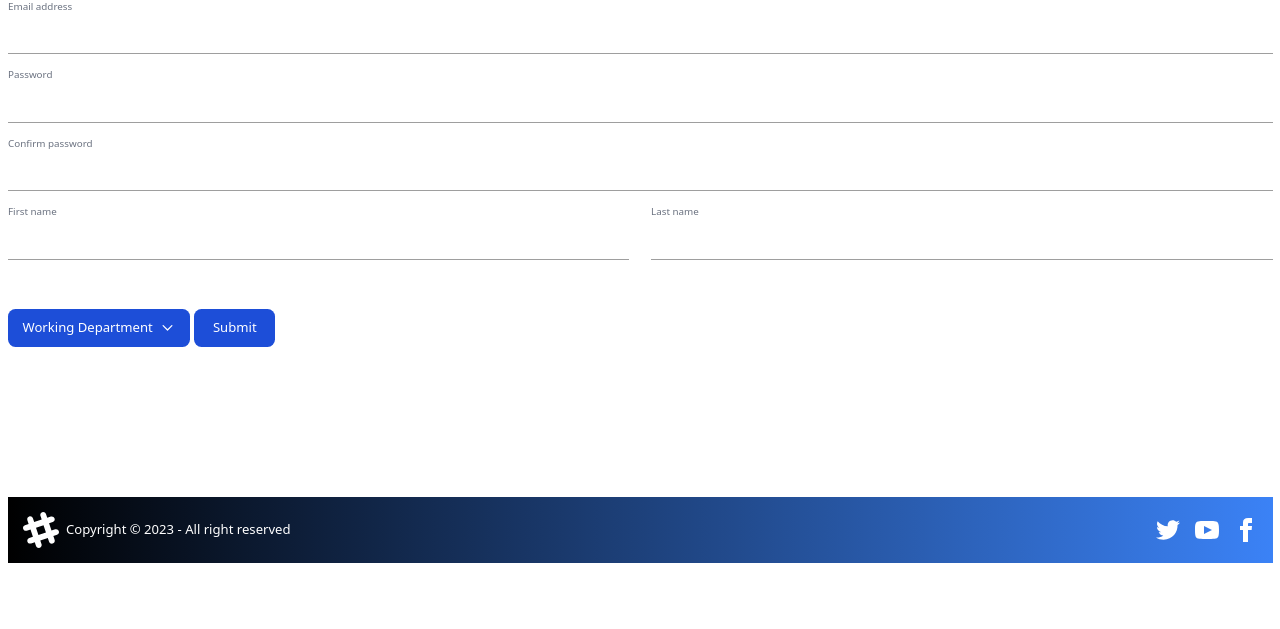
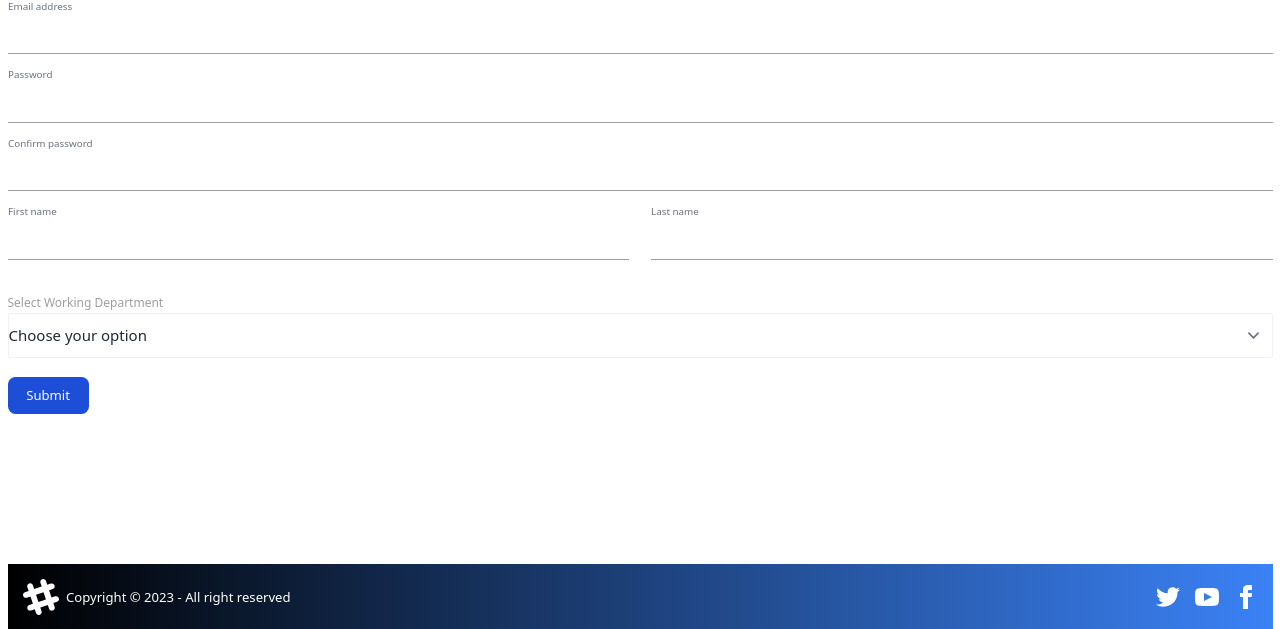
Before and after one commit to SabbirHasanBhuiyan/CU_NOC, a PHP site: page /signUp.php in a window 1280 px wide. Shown: the part 127-756 px from the top of the page. Run offline with PHP 8.4, Linux system fonts and the light colour scheme; some libraries are stand-ins or nearby versions.

Commit message:
signUp.php modified

```diff
--- a/finalCode/signUp.php
+++ b/finalCode/signUp.php
@@ -55,6 +55,14 @@
       </div>
     </div>
 
+
+
+  <label>Select Working Department</label>
+  <select class="browser-default" name="dept">
+    <option value="" disabled selected>Choose your option</option>
+    <option value="Department of Computer Science and Engineering">Department of Computer Science and Engineering</option>
+    <option value="Department of Electrical and Electronic Engineering">Department of Electrical and Electronic Engineering</option>
+  </select>
     <!-- <div class="grid md:grid-cols-2 md:gap-6">
       <div class="relative z-0 w-full mb-6 group">
           <input type="tel" pattern="[0-9]{3}-[0-9]{3}-[0-9]{4}" name="floating_phone" id="floating_phone" class="block py-2.5 px-0 w-full text-sm text-gray-900 bg-transparent border-0 border-b-2 border-gray-300 appearance-none dark:text-white dark:border-gray-600 dark:focus:border-blue-500 focus:outline-none focus:ring-0 focus:border-blue-600 peer" placeholder=" " required />
@@ -68,29 +76,6 @@
       </div> -->
 
 
-      <button id="dropdownRadioButton" data-dropdown-toggle="dropdownDefaultRadio" class=" order-2 text-white bg-blue-700 hover:bg-blue-800 focus:ring-4 focus:outline-none focus:ring-blue-300 font-medium rounded-lg text-sm px-4 py-2.5 text-center inline-flex items-center dark:bg-blue-600 dark:hover:bg-blue-700 dark:focus:ring-blue-800" type="button">Working Department <svg class="w-4 h-4 ml-2" aria-hidden="true" fill="none" stroke="currentColor" viewBox="0 0 24 24" xmlns="http://www.w3.org/2000/svg"><path stroke-linecap="round" stroke-linejoin="round" stroke-width="2" d="M19 9l-7 7-7-7"></path></svg></button>
-<div id="dropdownDefaultRadio" class=" z-10 hidden w-48 bg-white divide-y divide-gray-100 rounded-lg shadow dark:bg-gray-700 dark:divide-gray-600">
-  <ul class="p-3 space-y-3 text-sm text-gray-700 dark:text-gray-200" aria-labelledby="dropdownRadioButton">
-    <li>
-      <div class="flex items-center">
-          <input checked id="dept" type="radio" value="Department of Computer Science and Engineering" name="dept" class="w-4 h-4 text-blue-600 bg-gray-100 border-gray-300 focus:ring-blue-500 dark:focus:ring-blue-600 dark:ring-offset-gray-700 dark:focus:ring-offset-gray-700 focus:ring-2 dark:bg-gray-600 dark:border-gray-500">
-          <label for="default-radio-1" class="ml-2 text-sm font-medium text-gray-900 dark:text-gray-300">Department of Computer Science and Engineering</label>
-      </div>
-    </li>
-    <li>
-      <div class="flex items-center">
-          <input id="dept" type="radio" value="Department of Electrical and Electronic Engineering" name="dept" class="w-4 h-4 text-blue-600 bg-gray-100 border-gray-300 focus:ring-blue-500 dark:focus:ring-blue-600 dark:ring-offset-gray-700 dark:focus:ring-offset-gray-700 focus:ring-2 dark:bg-gray-600 dark:border-gray-500">
-          <label for="default-radio-2" class="ml-2 text-sm font-medium text-gray-900 dark:text-gray-300">Department of Electrical and Electronic Engineering</label>
-      </div>
-    </li>
-  </ul>
-</div>
-
-
-
-
-
-    </div>
     <button type="submit" class="mb-20 mt-5 text-white bg-blue-700 hover:bg-blue-800 focus:ring-4 focus:outline-none focus:ring-blue-300 font-medium rounded-lg text-sm w-full sm:w-auto px-5 py-2.5 text-center dark:bg-blue-600 dark:hover:bg-blue-700 dark:focus:ring-blue-800">Submit</button>
   </form>
 
```
